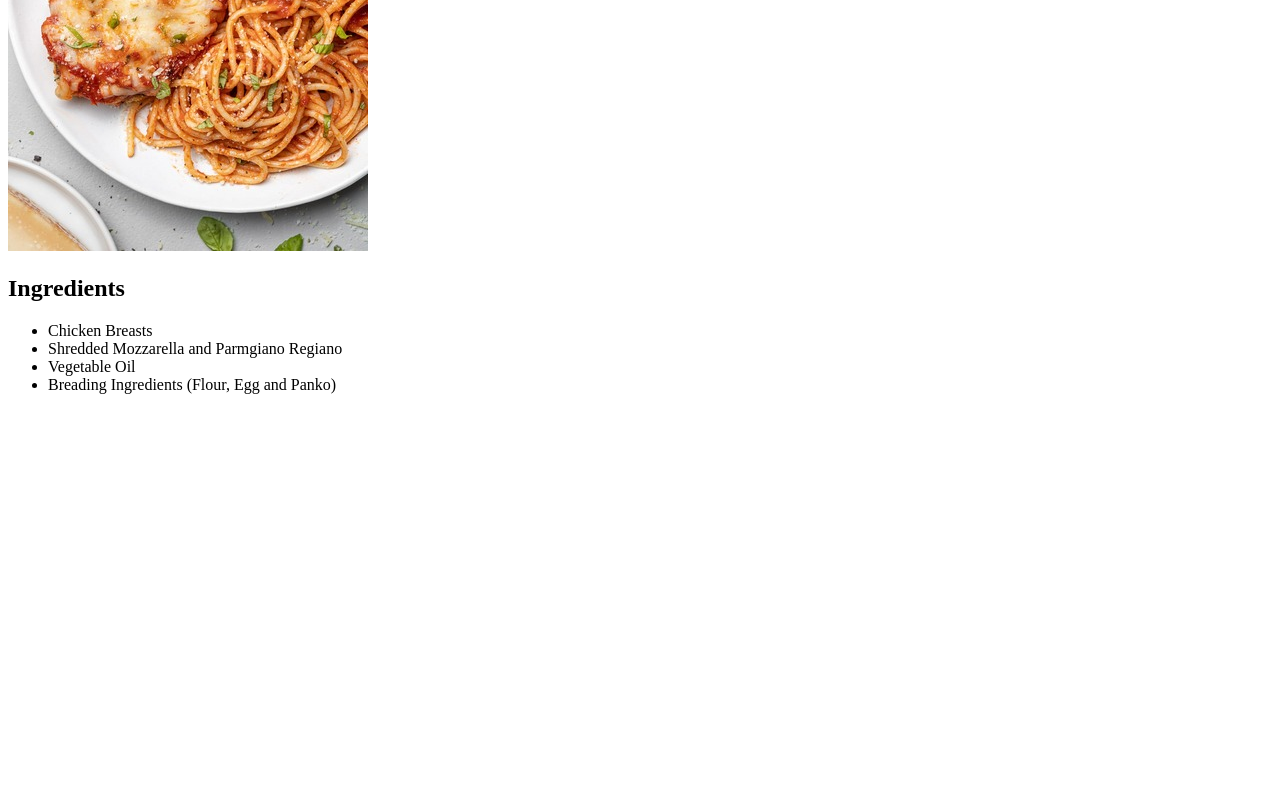
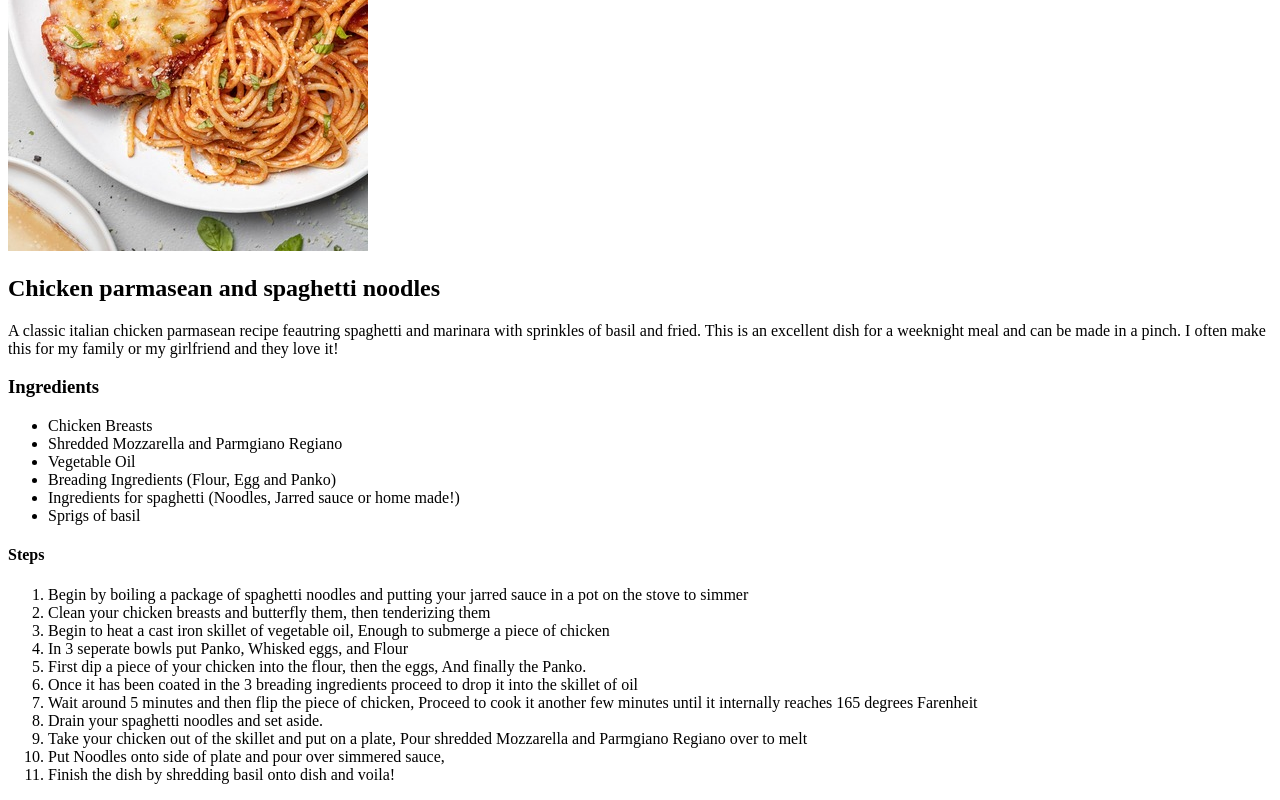
Before and after one commit to offwhitechicago/odin-recipes, a plain HTML site: page recipes/chickenparm.html in a window 1280 px wide. Shown: the part 369-1169 px from the top of the page. Before the commit the page ends 800 px from the top, so only its background shows below. Drawn offline with Linux system fonts and the light colour scheme.

Commit message:
Competed two recipe pages
Completed the chickenparm.html and hotdog.html pagees using the same format for both.

```diff
--- a/recipes/chickenparm.html
+++ b/recipes/chickenparm.html
@@ -9,12 +9,33 @@
 <body>
     <h1>Chicken Parm Meal</h1>
     <img src="../images/parm.jpg"/>
-    <h2>Ingredients</h2>
+    <h2>Chicken parmasean and spaghetti noodles</h2>
+    <p>A classic italian chicken parmasean recipe feautring spaghetti and marinara with sprinkles of basil and fried.
+        This is an excellent dish for a weeknight meal and can be made in a pinch. I often make this for my family or my
+        girlfriend and they love it!
+    </p>
+    <h3>Ingredients</h2>
     <ul>
         <li>Chicken Breasts</li>
         <li>Shredded Mozzarella and Parmgiano Regiano</li>
         <li>Vegetable Oil</li>
         <li>Breading Ingredients (Flour, Egg and Panko)</li>
+        <li>Ingredients for spaghetti (Noodles, Jarred sauce or home made!)</li>
+        <li>Sprigs of basil</li>
     </ul>
+    <h4>Steps</h4>
+    <ol>
+        <li>Begin by boiling a package of spaghetti noodles and putting your jarred sauce in a pot on the stove to simmer</li>
+        <li>Clean your chicken breasts and butterfly them, then tenderizing them</li>
+        <li>Begin to heat a cast iron skillet of vegetable oil, Enough to submerge a piece of chicken</li>
+        <li>In 3 seperate bowls put Panko, Whisked eggs, and Flour</li>
+        <li>First dip a piece of your chicken into the flour, then the eggs, And finally the Panko.</li>
+        <li>Once it has been coated in the 3 breading ingredients proceed to drop it into the skillet of oil</li>
+        <li>Wait around 5 minutes and then flip the piece of chicken, Proceed to cook it another few minutes until it internally reaches 165 degrees Farenheit</li>
+        <li>Drain your spaghetti noodles and set aside.</li>
+        <li>Take your chicken out of the skillet and put on a plate, Pour shredded Mozzarella and Parmgiano Regiano over to melt</li>
+        <li>Put Noodles onto side of plate and pour over simmered sauce,</li>
+        <li>Finish the dish by shredding basil onto dish and voila!</li>
+    </ol>
 </body>
 </html>
```
Also changed, not shown: index.html (+4 -1 lines), recipes/hotdog.html (added, +34 -0 lines), images/hotdog.jpg (added).
